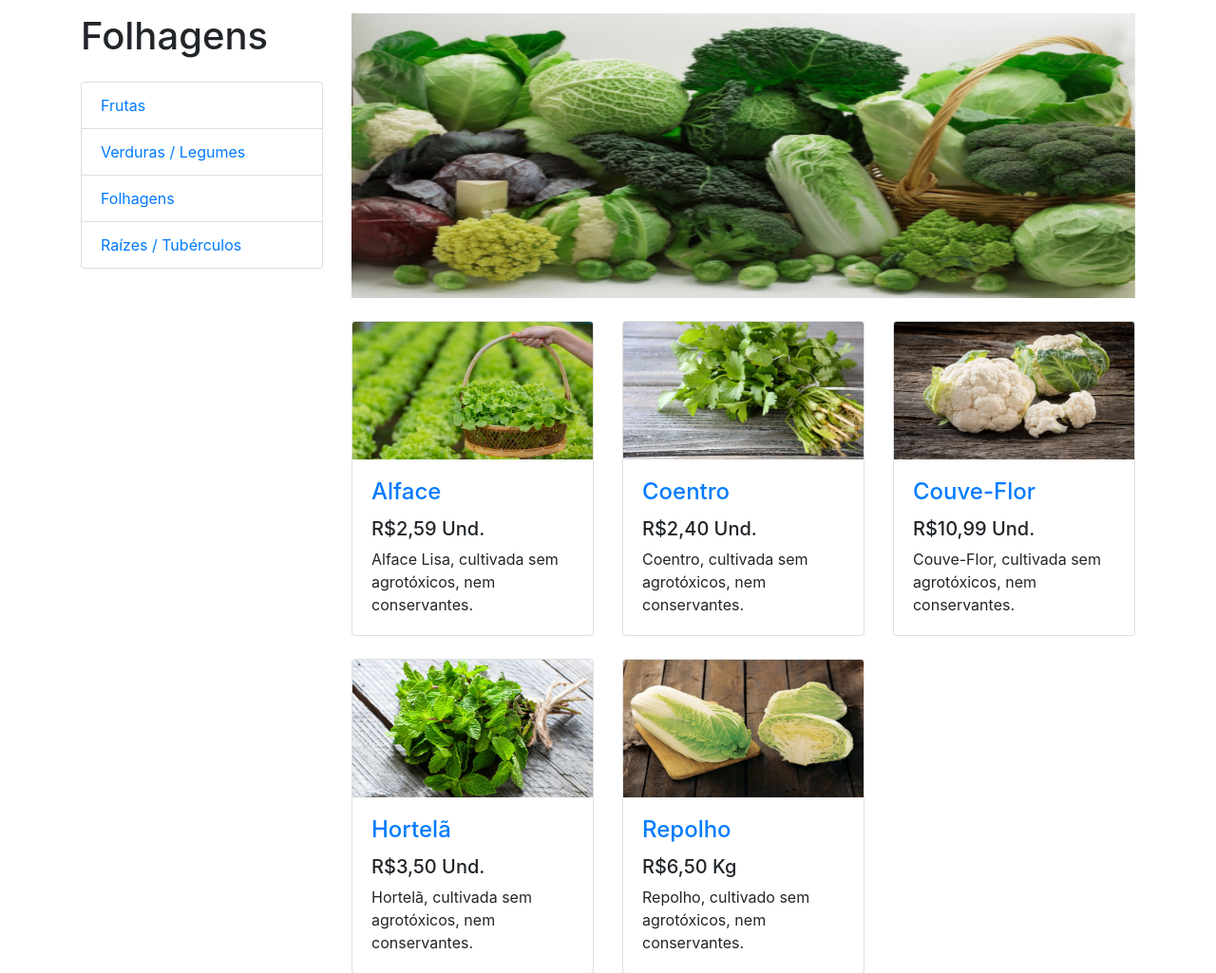
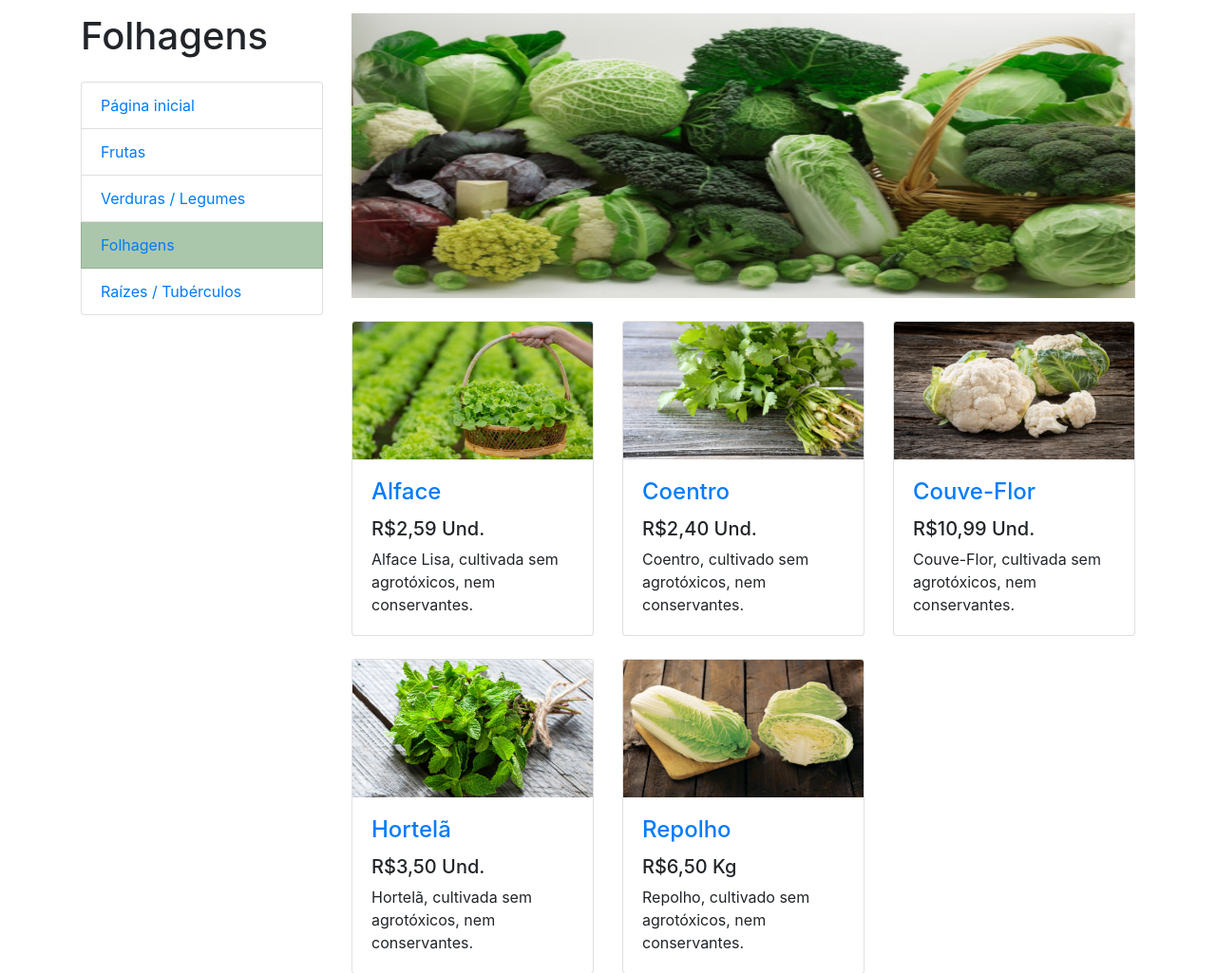
Before and after one commit to EM180303/Projeto-PHP, a PHP site: page /folhagens.php in a window 1280 px wide. Shown: the part 66-1091 px from the top of the page at 95% size. Run offline with PHP 8.4, Linux system fonts and the light colour scheme.

Commit message:
navegação

```diff
--- a/folhagens.php
+++ b/folhagens.php
@@ -43,9 +43,10 @@ require "refatorar.php"
 
         <h1 class="my-4">Folhagens</h1>
         <div class="list-group">
+        <a href="index.php" class="list-group-item">Página inicial</a>
           <a href="frutas.php" class="list-group-item">Frutas</a>
           <a href="verduras.php" class="list-group-item">Verduras / Legumes</a>
-          <a href="folhagens.php" class="list-group-item">Folhagens</a>
+          <a href="folhagens.php" class="list-group-item" style="background-color: #abc7ab;">Folhagens</a>
           <a href="raizes.php" class="list-group-item">Raízes / Tubérculos</a>
         </div>
 
@@ -88,7 +89,7 @@ require "refatorar.php"
                   <a href="#">Coentro</a>
                 </h4>
                 <h5>R$2,40 Und.</h5>
-                <p class="card-text">Coentro, cultivada sem agrotóxicos, nem conservantes.</p>
+                <p class="card-text">Coentro, cultivado sem agrotóxicos, nem conservantes.</p>
               </div>
             </div>
           </div>
--- a/frutas.php
+++ b/frutas.php
@@ -20,7 +20,8 @@ require "refatorar.php"
 
         <h1 class="my-4">Frutas</h1>
         <div class="list-group">
-          <a href="frutas.php" class="list-group-item">Frutas</a>
+        <a href="index.php" class="list-group-item">Página inicial</a>
+          <a href="frutas.php" class="list-group-item" style="background-color: #abc7ab;">Frutas</a>
           <a href="verduras.php" class="list-group-item">Verduras / Legumes</a>
           <a href="folhagens.php" class="list-group-item">Folhagens</a>
           <a href="raizes.php" class="list-group-item">Raízes / Tubérculos</a>
--- a/index.php
+++ b/index.php
@@ -20,6 +20,7 @@ require "refatorar.php"
 
         <h1 class="my-4">Página inicial</h1>
         <div class="list-group">
+        <a href="index.php" class="list-group-item" style="background-color: #abc7ab;">Página inicial</a>
           <a href="frutas.php" class="list-group-item">Frutas</a>
           <a href="verduras.php" class="list-group-item">Verduras / Legumes</a>
           <a href="folhagens.php" class="list-group-item">Folhagens</a>
--- a/raizes.php
+++ b/raizes.php
@@ -20,10 +20,11 @@ require "refatorar.php"
 
         <h1 class="my-4">Raízes / Tubérculos</h1>
         <div class="list-group">
+        <a href="index.php" class="list-group-item">Página inicial</a>
           <a href="frutas.php" class="list-group-item">Frutas</a>
           <a href="verduras.php" class="list-group-item">Verduras / Legumes</a>
           <a href="folhagens.php" class="list-group-item">Folhagens</a>
-          <a href="raizes.php" class="list-group-item">Raízes / Tubérculos</a>
+          <a href="raizes.php" class="list-group-item" style="background-color: #abc7ab;">Raízes / Tubérculos</a>
         </div>
 
       </div>
--- a/verduras.php
+++ b/verduras.php
@@ -20,8 +20,9 @@ require "refatorar.php"
 
         <h1 class="my-4">Verduras / Legumes</h1>
         <div class="list-group">
+        <a href="index.php" class="list-group-item">Página inicial</a>
           <a href="frutas.php" class="list-group-item">Frutas</a>
-          <a href="verduras.php" class="list-group-item">Verduras / Legumes</a>
+          <a href="verduras.php" class="list-group-item" style="background-color: #abc7ab;">Verduras / Legumes</a>
           <a href="folhagens.php" class="list-group-item">Folhagens</a>
           <a href="raizes.php" class="list-group-item">Raízes / Tubérculos</a>
         </div>
```
